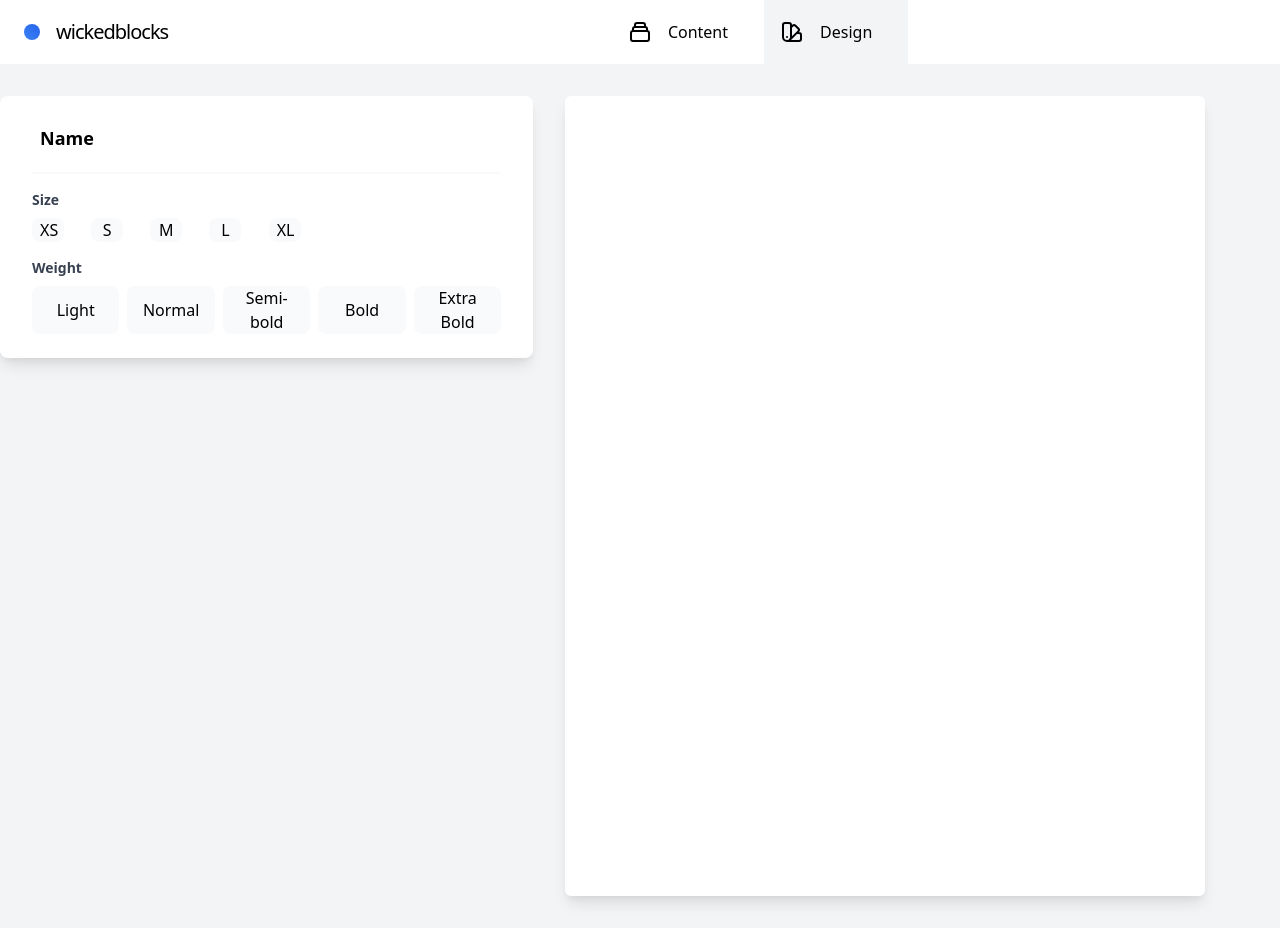
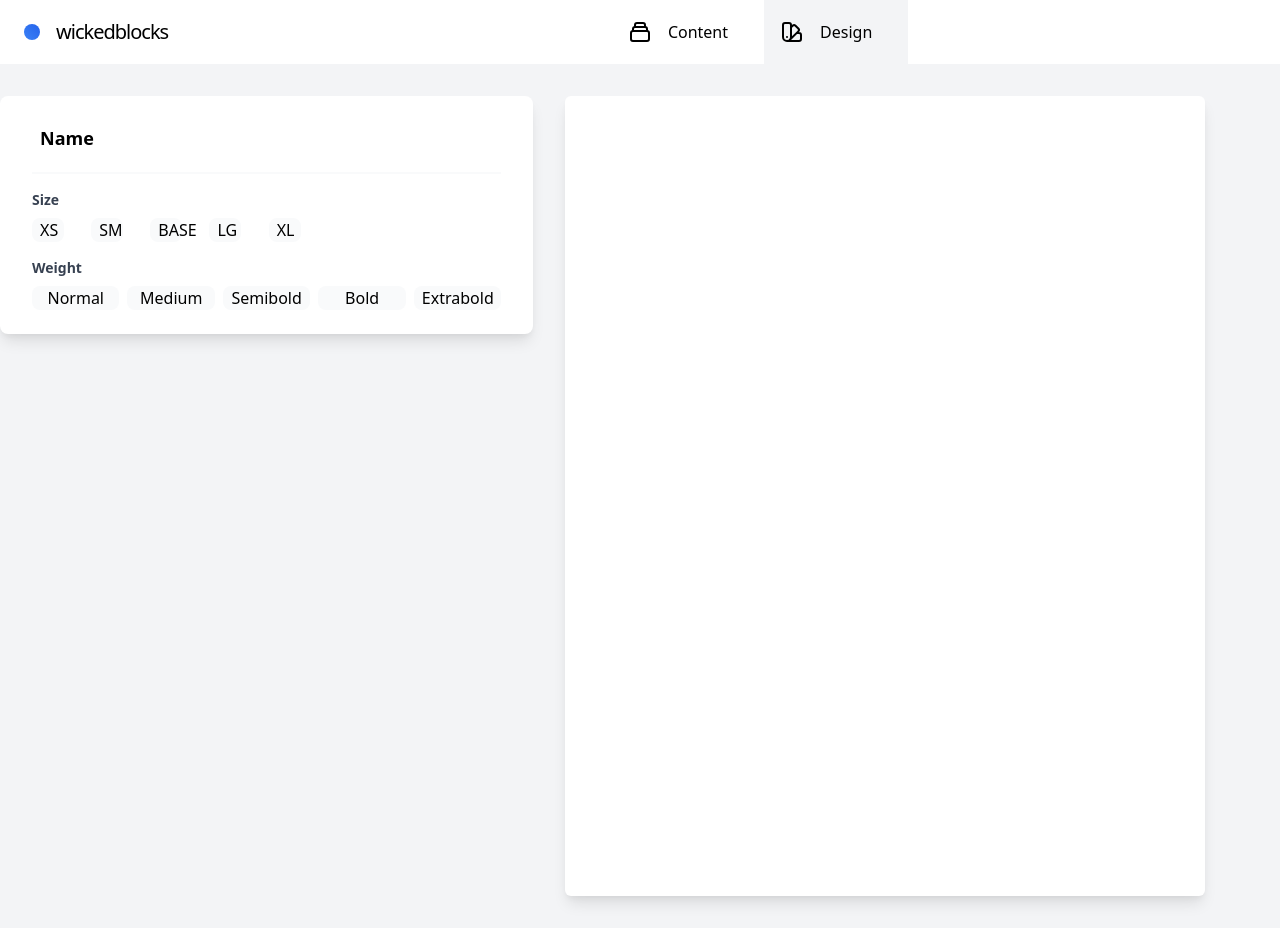
Before and after one commit to benlittlenz/resume-builder, a React (Create React App) app: page / in a window 1280 px wide. Both pictures are taken after a click on the item "Design". Built offline with nearby package versions, Linux system fonts and the light colour scheme.

Commit message:
refactored name design

```diff
--- a/src/components/Design/Name.tsx
+++ b/src/components/Design/Name.tsx
@@ -10,10 +10,14 @@ export function DesignName() {
 
   useEffect(() => {
     dispatch(changeFontSize(fontSize))
+  }, [fontSize]);
+
+  useEffect(() => {
     dispatch(changeFontWeight(fontWeight))
-  }, [fontSize, fontWeight]);
+  }, [fontWeight]);
 
-  const sizeOptions = ['xs', 'sm', 'md', 'lg', 'xl']
+  const sizeOptions = ['xs', 'sm', 'base', 'lg', 'xl']
+  const weightOptions = ['normal', 'medium', 'semibold', 'bold', 'extrabold']
 
   return (
     <div className="flex flex-col bg-white px-8 py-6 max-w-2xl rounded-lg shadow-lg">
@@ -24,51 +28,25 @@ export function DesignName() {
       <div className="mt-4">
         <h4 className="text-gray-700 font-semibold text-sm">Size</h4>
         <div className="grid grid-cols-8 gap-1 mt-2">
-          <button
-            className="w-8 text-center px-2 bg-gray-50 hover:bg-gray-100 rounded-lg cursor-pointer"
-            onClick={() => setFontSize('xs')}
-          >XS</button>
-          <button
-            className="w-8 text-center px-2 bg-gray-50 hover:bg-gray-100 rounded-lg cursor-pointer"
-            onClick={() => setFontSize('sm')}
-          >S</button>
-          <button
-            className="w-8 text-center px-2 bg-gray-50 hover:bg-gray-100 rounded-lg cursor-pointer"
-            onClick={() => setFontSize('base')}
-          >M</button>
-          <button
-            className="w-8 text-center px-2 bg-gray-50 hover:bg-gray-100 rounded-lg cursor-pointer"
-            onClick={() => setFontSize('lg')}
-          >L</button>
-          <button
-            className="w-8 text-center px-2 bg-gray-50 hover:bg-gray-100 rounded-lg cursor-pointer"
-            onClick={() => setFontSize('xl')}
-          >XL</button>
+          {sizeOptions.map(size => (
+            <button
+              className="w-8 text-center px-2 bg-gray-50 hover:bg-gray-100 rounded-lg cursor-pointer"
+              value={size}
+              onClick={() => setFontSize(size)}
+            >{size.toUpperCase()}</button>
+          ))}
+
         </div>
       </div>
       <div className="mt-4">
         <h4 className="text-gray-700 font-semibold text-sm">Weight</h4>
         <div className="grid grid-cols-5 gap-2 mt-2">
-          <button
-            className="w-18 text-center px-2 bg-gray-50 hover:bg-gray-100 rounded-lg cursor-pointer"
-            onClick={() => setFontWeight('normal')}
-          >Light</button>
-          <button
-            className="w-full text-center px-2 bg-gray-50 hover:bg-gray-100 rounded-lg cursor-pointer"
-            onClick={() => setFontWeight('medium')}
-          >Normal</button>
-          <button
-            className="w-full text-center px-2 bg-gray-50 hover:bg-gray-100 rounded-lg cursor-pointer"
-            onClick={() => setFontWeight('semibold')}
-          >Semi-bold</button>
-          <button
-            className="text-center px-2 bg-gray-50 hover:bg-gray-100 rounded-lg cursor-pointer"
-            onClick={() => setFontWeight('bold')}
-          >Bold</button>
-          <button
-            className="text-center px-2 bg-gray-50 hover:bg-gray-100 rounded-lg cursor-pointer"
-            onClick={() => setFontWeight('extrabold')}
-          >Extra Bold</button>
+          {weightOptions.map(weight => (
+            <button
+              className="w-18 text-center px-2 bg-gray-50 hover:bg-gray-100 rounded-lg cursor-pointer"
+              onClick={() => setFontWeight(weight)}
+            >{weight.charAt(0).toUpperCase() + weight.slice(1)}</button>
+          ))}
         </div>
       </div>
     </div>
```
